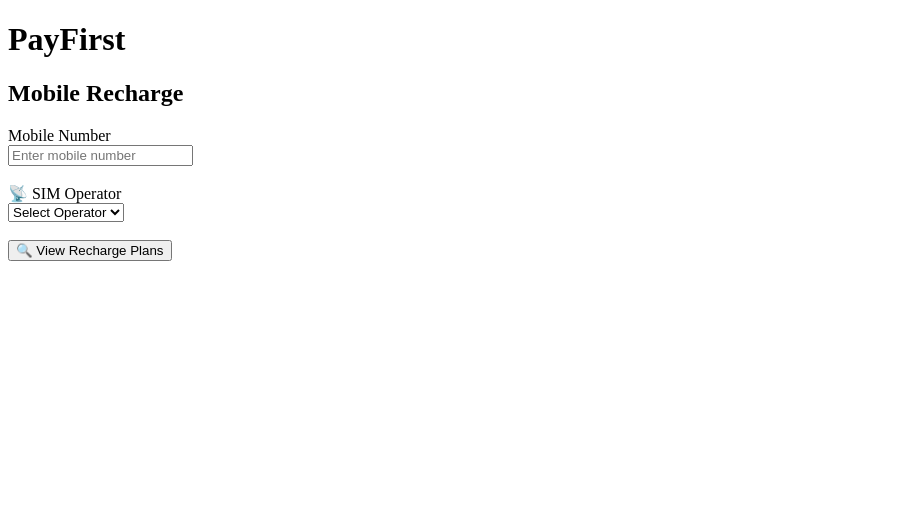
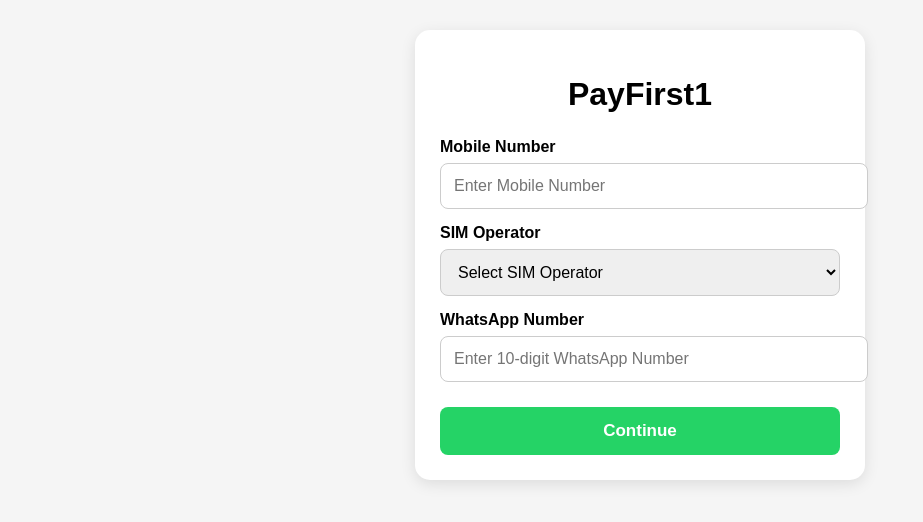
Before and after one commit to payfirst659/payfirst1, a plain HTML site: page index.html in a window 1280 px wide. Shown: the whole page, without its empty margins (0-923 px from the left). Drawn offline with Linux system fonts and the light colour scheme.

Commit message:
index.html

```diff
--- a/index.html
+++ b/index.html
@@ -1,59 +1,108 @@
 <!DOCTYPE html>
-<html>
+<html lang="en">
 <head>
-  <meta name="viewport" content="width=device-width, initial-scale=1">
-  <title>PayFirst Mobile Recharge</title>
+  <meta charset="UTF-8">
+  <meta name="viewport" content="width=device-width, initial-scale=1.0">
+  <title>PayFirst1</title>
+
+  <style>
+    body {
+      font-family: Arial, sans-serif;
+      background: #f5f5f5;
+      margin: 0;
+      padding: 30px 15px;
+    }
+
+    .box {
+      max-width: 400px;
+      margin: auto;
+      background: white;
+      padding: 25px;
+      border-radius: 15px;
+      box-shadow: 0 4px 15px rgba(0,0,0,0.10);
+    }
+
+    h1 {
+      text-align: center;
+      margin-bottom: 25px;
+    }
+
+    label {
+      display: block;
+      margin-top: 15px;
+      margin-bottom: 7px;
+      font-weight: bold;
+    }
+
+    input, select {
+      width: 100%;
+      padding: 13px;
+      font-size: 16px;
+      border: 1px solid #ccc;
+      border-radius: 8px;
+    }
+
+    button {
+      width: 100%;
+      margin-top: 25px;
+      padding: 14px;
+      background: #25D366;
+      color: white;
+      border: none;
+      border-radius: 8px;
+      font-size: 17px;
+      font-weight: bold;
+    }
+  </style>
 </head>
 
 <body>
 
-  <h1>PayFirst</h1>
-  <h2>Mobile Recharge</h2>
+  <div class="box">
 
-  <label>Mobile Number</label><br>
-  <input type="tel" id="mobile"
-         placeholder="Enter mobile number"
-         maxlength="10">
+    <h1>PayFirst1</h1>
 
-  <br><br>
+    <form>
 
-  <label>📡 SIM Operator</label><br>
-  <select id="operator">
-    <option value="">Select Operator</option>
-    <option>Jio</option>
-    <option>Airtel</option>
-    <option>Vi</option>
-    <option>BSNL</option>
-  </select>
+      <!-- Mobile Number -->
+      <label>Mobile Number</label>
+      <input
+        type="tel"
+        placeholder="Enter Mobile Number"
+        maxlength="10"
+        pattern="[0-9]{10}"
+        inputmode="numeric"
+        required
+      >
 
-  <br><br>
+      <!-- SIM Operator -->
+      <label>SIM Operator</label>
+      <select required>
+        <option value="">Select SIM Operator</option>
+        <option value="Jio">Jio</option>
+        <option value="Airtel">Airtel</option>
+        <option value="Vi">Vi</option>
+        <option value="BSNL">BSNL</option>
+      </select>
 
-  <button onclick="viewPlans()">
-    🔍 View Recharge Plans
-  </button>
+      <!-- WhatsApp Number -->
+      <label>WhatsApp Number</label>
+      <input
+        type="tel"
+        placeholder="Enter 10-digit WhatsApp Number"
+        maxlength="10"
+        pattern="[0-9]{10}"
+        inputmode="numeric"
+        required
+      >
 
-  <script>
-    function viewPlans() {
-      let mobile = document.getElementById("mobile").value;
-      let operator = document.getElementById("operator").value;
+      <button type="submit">
+        Continue
+      </button>
 
-      if (mobile.length !== 10) {
-        alert("Enter a valid 10-digit mobile number");
-        return;
-      }
+    </form>
 
-      if (!operator) {
-        alert("Select SIM operator");
-        return;
-      }
-
-      alert(
-        "Mobile: " + mobile +
-        "\nOperator: " + operator +
-        "\n\nRecharge Plans API will be connected here."
-      );
-    }
-  </script>
+  </div>
 
 </body>
 </html>
```
